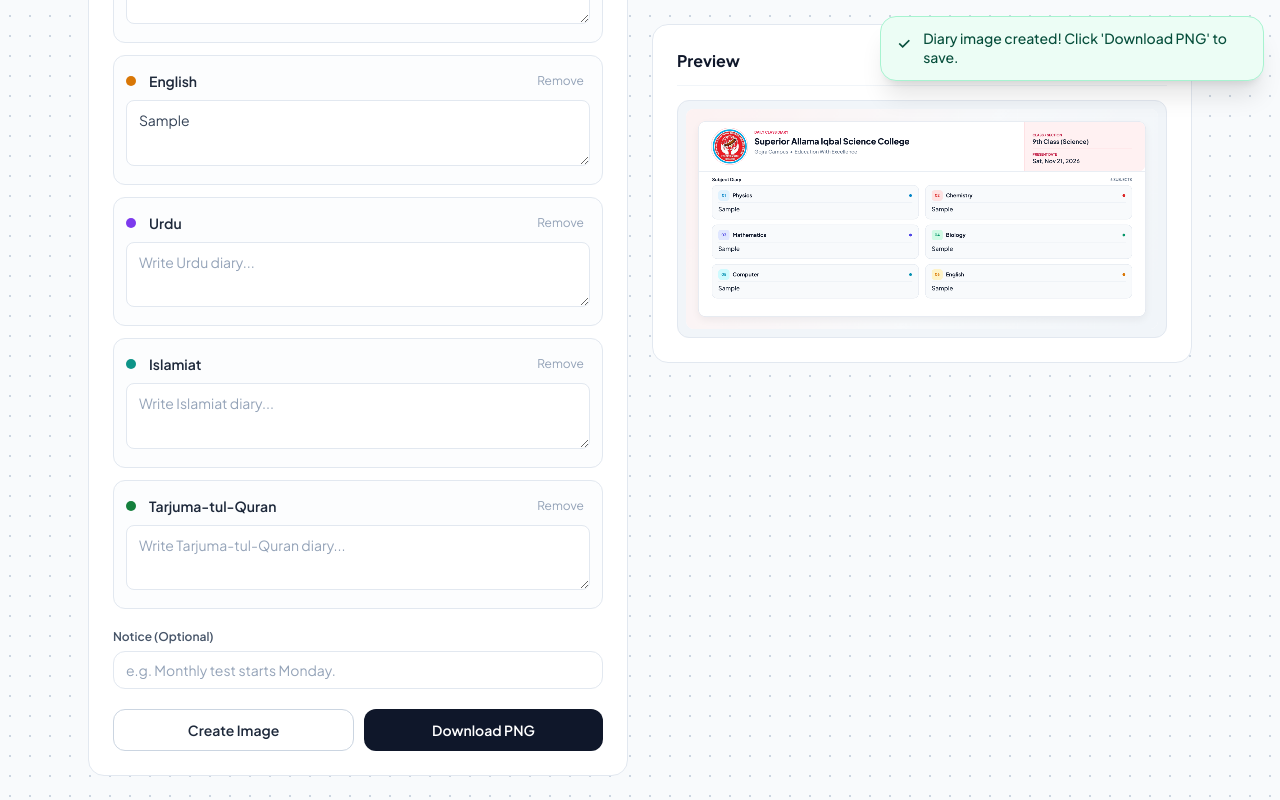
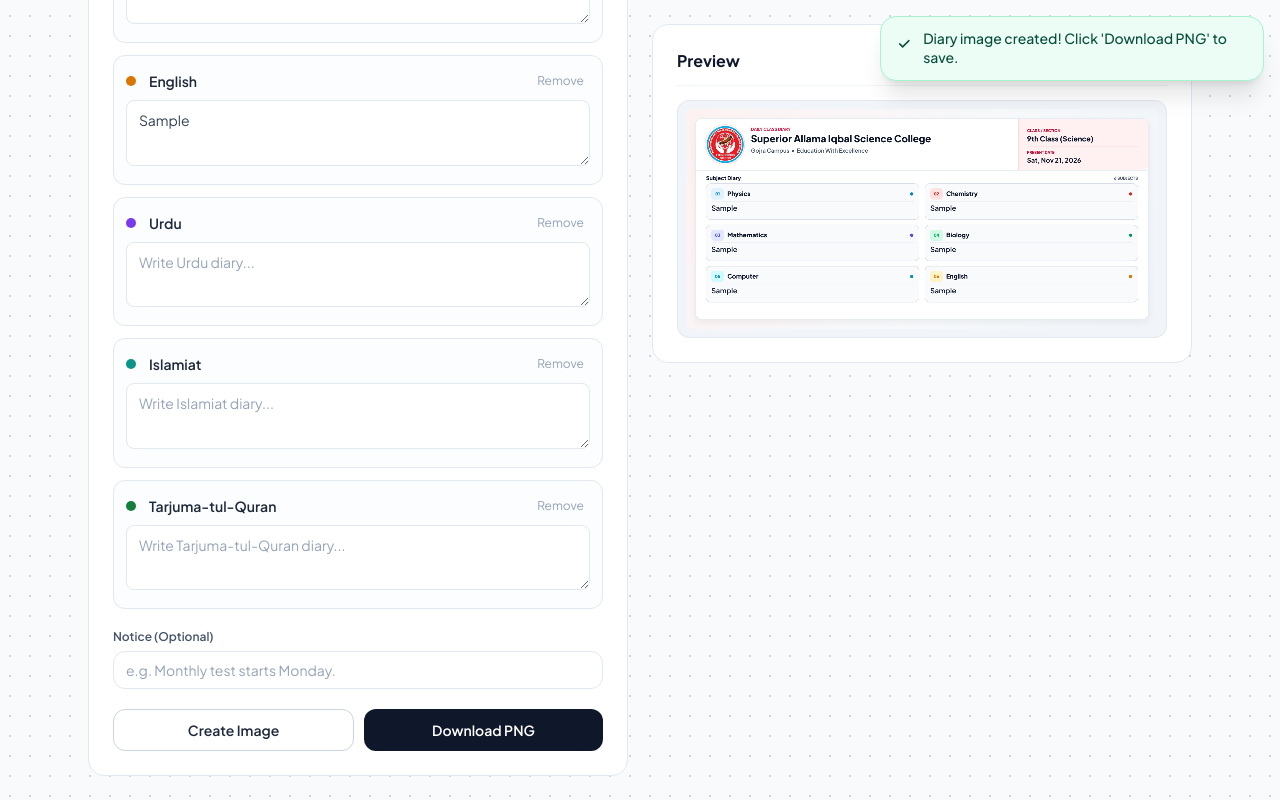
Before and after one commit to rayyanamer/saisc, a plain HTML site: page hw-diary-gen.html in a window 1280 px wide. Both pictures are taken after typing "Sample", "Sample", "Sample", "Sample", "Sample", "Sample" into the empty fields and a click on the button "Create Image". Shown: the part 1034-1834 px from the top of the page. Drawn offline with nearby package versions, Linux system fonts and the light colour scheme.

Commit message:
Update hw-diary-gen.html

```diff
--- a/hw-diary-gen.html
+++ b/hw-diary-gen.html
@@ -642,9 +642,9 @@
         const canvas = els.diaryCanvas;
         const ctx = canvas.getContext("2d");
 
-        const width = 1520;
-        const outerMargin = 40;
-        const cardPadX = 44;
+        const width = 1600;
+        const outerMargin = 32;
+        const cardPadX = 36;
         const contentWidth = width - outerMargin * 2;
         const innerWidth = contentWidth - cardPadX * 2;
 
@@ -653,25 +653,25 @@
 
         const measureCtx = document.createElement("canvas").getContext("2d");
 
-        const colGap = 22;
+        const colGap = 20;
         const rowGap = 18;
         const cardTopPad = 16;
         const cardBottomPad = 18;
-        const headerStripH = 34;
+        const headerStripH = 38;
         const headerToBodyGap = 12;
         const cardColW = (innerWidth - colGap) / 2;
 
         const measuredItems = populatedSubjects.map((item, idx) => {
           const isRtl = containsRtlScript(item.diary);
-          const lineHeight = isRtl ? 38 : 29;
+          const lineHeight = isRtl ? 46 : 35;
           measureCtx.font = isRtl
-            ? '400 22px "Noto Naskh Arabic", serif'
-            : '500 19px "Plus Jakarta Sans", sans-serif';
-          const textMaxW = cardColW - 40;
+            ? '600 27px "Noto Naskh Arabic", serif'
+            : '600 24px "Plus Jakarta Sans", sans-serif';
+          const textMaxW = cardColW - 36;
           const lines = wrapTextLines(measureCtx, item.diary.trim(), textMaxW);
           const safeLines = lines.length > 0 ? lines : [""];
           const rowHeight = Math.max(
-            108,
+            122,
             cardTopPad + headerStripH + headerToBodyGap + safeLines.length * lineHeight + cardBottomPad
           );
           return {
@@ -687,15 +687,15 @@
         const gridRows = [];
         if (measuredItems.length === 1) {
           const single = measuredItems[0];
-          const lineHeight = single.isRtl ? 38 : 29;
+          const lineHeight = single.isRtl ? 46 : 35;
           measureCtx.font = single.isRtl
-            ? '400 22px "Noto Naskh Arabic", serif'
-            : '500 19px "Plus Jakarta Sans", sans-serif';
-          const fullTextMaxW = innerWidth - 44;
+            ? '600 27px "Noto Naskh Arabic", serif'
+            : '600 24px "Plus Jakarta Sans", sans-serif';
+          const fullTextMaxW = innerWidth - 40;
           const fullLines = wrapTextLines(measureCtx, single.diary.trim(), fullTextMaxW);
           const safeLines = fullLines.length > 0 ? fullLines : [""];
           const rowHeight = Math.max(
-            108,
+            122,
             cardTopPad + headerStripH + headerToBodyGap + safeLines.length * lineHeight + cardBottomPad
           );
           gridRows.push([{ ...single, lineHeight, lines: safeLines, rowHeight, isFullWidth: true }]);
@@ -716,26 +716,26 @@
         const subjectsBlockHeight = hasEntries
           ? gridRows.reduce((sum, pair) => sum + pair[0].rowHeight, 0) +
             Math.max(0, gridRows.length - 1) * rowGap
-          : 112;
+          : 120;
 
         const noteText = state.generalNote.trim();
         const noteIsRtl = containsRtlScript(noteText);
-        const noteLineH = noteIsRtl ? 36 : 27;
+        const noteLineH = noteIsRtl ? 42 : 32;
         measureCtx.font = noteIsRtl
-          ? '400 20px "Noto Naskh Arabic", serif'
-          : '500 18px "Plus Jakarta Sans", sans-serif';
-        const noteLines = noteText ? wrapTextLines(measureCtx, noteText, innerWidth - 48) : [];
-        const noteBoxHeight = noteLines.length > 0 ? 46 + noteLines.length * noteLineH : 0;
+          ? '600 24px "Noto Naskh Arabic", serif'
+          : '600 22px "Plus Jakarta Sans", sans-serif';
+        const noteLines = noteText ? wrapTextLines(measureCtx, noteText, innerWidth - 44) : [];
+        const noteBoxHeight = noteLines.length > 0 ? 52 + noteLines.length * noteLineH : 0;
 
-        const headerHeight = 176;
-        const sectionTitleHeight = 48;
-        const bottomPad = 40;
+        const headerHeight = 192;
+        const sectionTitleHeight = 52;
+        const bottomPad = 36;
         const totalHeight =
           outerMargin * 2 +
           headerHeight +
           sectionTitleHeight +
           subjectsBlockHeight +
-          (noteBoxHeight > 0 ? noteBoxHeight + 20 : 0) +
+          (noteBoxHeight > 0 ? noteBoxHeight + 18 : 0) +
           bottomPad;
 
         canvas.width = width;
@@ -766,8 +766,8 @@
         ctx.lineWidth = 1.5;
         ctx.stroke();
 
-        const headerBandH = 160;
-        const splitX = sheetX + contentWidth - 390;
+        const headerBandH = 176;
+        const splitX = sheetX + contentWidth - 440;
 
         ctx.save();
         roundRectPath(ctx, sheetX + 1, sheetY + 1, contentWidth - 2, headerBandH, 23);
@@ -784,7 +784,7 @@
         ctx.restore();
 
         let cursorY = sheetY + 24;
-        const logoSize = 112;
+        const logoSize = 128;
         const logoX = sheetX + cardPadX;
         const logoY = cursorY;
 
@@ -799,60 +799,60 @@
         ctx.restore();
 
         const tempLogoCanvas = document.createElement("canvas");
-        tempLogoCanvas.width = 280;
-        tempLogoCanvas.height = 280;
-        drawCampusLogo(tempLogoCanvas.getContext("2d"), 280, state.customLogoImg);
+        tempLogoCanvas.width = 300;
+        tempLogoCanvas.height = 300;
+        drawCampusLogo(tempLogoCanvas.getContext("2d"), 300, state.customLogoImg);
         ctx.drawImage(tempLogoCanvas, logoX, logoY, logoSize, logoSize);
 
         const textStartX = logoX + logoSize + 24;
 
         ctx.fillStyle = "#E11D48";
-        ctx.font = '700 11.5px "Plus Jakarta Sans", sans-serif';
+        ctx.font = '800 14px "Plus Jakarta Sans", sans-serif';
         ctx.textAlign = "left";
         ctx.textBaseline = "top";
         ctx.fillText("DAILY CLASS DIARY", textStartX, cursorY + 6);
 
         ctx.fillStyle = "#0F172A";
-        ctx.font = '800 27px "Plus Jakarta Sans", sans-serif';
-        ctx.fillText("Superior Allama Iqbal Science College", textStartX, cursorY + 28);
+        ctx.font = '800 33px "Plus Jakarta Sans", sans-serif';
+        ctx.fillText("Superior Allama Iqbal Science College", textStartX, cursorY + 30);
 
-        ctx.fillStyle = "#64748B";
-        ctx.font = '500 16px "Plus Jakarta Sans", sans-serif';
-        ctx.fillText("Gojra Campus  •  Education With Excellence", textStartX, cursorY + 66);
+        ctx.fillStyle = "#475569";
+        ctx.font = '600 19px "Plus Jakarta Sans", sans-serif';
+        ctx.fillText("Gojra Campus  •  Education With Excellence", textStartX, cursorY + 76);
 
         const activeClass = getActiveClassName();
         const formattedDate = formatDisplayDate(state.date);
-        const metaLeftX = splitX + 26;
+        const metaLeftX = splitX + 28;
         const metaRightX = sheetX + contentWidth - cardPadX;
 
         ctx.textAlign = "left";
         ctx.textBaseline = "middle";
-        ctx.font = '700 11px "Plus Jakarta Sans", sans-serif';
+        ctx.font = '800 13px "Plus Jakarta Sans", sans-serif';
         ctx.fillStyle = "#BE123C";
-        ctx.fillText("CLASS / SECTION", metaLeftX, cursorY + 20);
+        ctx.fillText("CLASS / SECTION", metaLeftX, cursorY + 18);
 
-        ctx.font = '700 19.5px "Plus Jakarta Sans", sans-serif';
-        ctx.fillStyle = "#1E293B";
+        ctx.font = '800 24px "Plus Jakarta Sans", sans-serif';
+        ctx.fillStyle = "#0F172A";
         let displayClass = activeClass;
         while (ctx.measureText(displayClass).width > metaRightX - metaLeftX && displayClass.length > 4) {
           displayClass = displayClass.slice(0, -1);
         }
-        ctx.fillText(displayClass, metaLeftX, cursorY + 42);
+        ctx.fillText(displayClass, metaLeftX, cursorY + 46);
 
         ctx.strokeStyle = "#FECDD3";
-        ctx.lineWidth = 1;
+        ctx.lineWidth = 1.25;
         ctx.beginPath();
-        ctx.moveTo(metaLeftX, cursorY + 64);
-        ctx.lineTo(metaRightX, cursorY + 64);
+        ctx.moveTo(metaLeftX, cursorY + 72);
+        ctx.lineTo(metaRightX, cursorY + 72);
         ctx.stroke();
 
-        ctx.font = '700 11px "Plus Jakarta Sans", sans-serif';
+        ctx.font = '800 13px "Plus Jakarta Sans", sans-serif';
         ctx.fillStyle = "#BE123C";
-        ctx.fillText("PRESENT DATE", metaLeftX, cursorY + 82);
+        ctx.fillText("PRESENT DATE", metaLeftX, cursorY + 92);
 
-        ctx.font = '600 18.5px "Plus Jakarta Sans", sans-serif';
-        ctx.fillStyle = "#1E293B";
-        ctx.fillText(formattedDate, metaLeftX, cursorY + 104);
+        ctx.font = '700 22px "Plus Jakarta Sans", sans-serif';
+        ctx.fillStyle = "#0F172A";
+        ctx.fillText(formattedDate, metaLeftX, cursorY + 119);
 
         cursorY = sheetY + headerBandH + 1;
         ctx.strokeStyle = "#E2E8F0";
@@ -863,15 +863,15 @@
         ctx.stroke();
 
         cursorY += 26;
-        ctx.font = '700 14.5px "Plus Jakarta Sans", sans-serif';
+        ctx.font = '800 18px "Plus Jakarta Sans", sans-serif';
         ctx.fillStyle = "#0F172A";
         ctx.textBaseline = "middle";
         ctx.fillText("Subject Diary", sheetX + cardPadX, cursorY);
 
         if (hasEntries) {
           ctx.textAlign = "right";
-          ctx.font = '600 12px "Plus Jakarta Sans", sans-serif';
-          ctx.fillStyle = "#64748B";
+          ctx.font = '700 14px "Plus Jakarta Sans", sans-serif';
+          ctx.fillStyle = "#475569";
           ctx.fillText(
             `${populatedSubjects.length} SUBJECT${populatedSubjects.length > 1 ? "S" : ""}`,
             metaRightX,
@@ -880,7 +880,7 @@
           ctx.textAlign = "left";
         } else if (highlightEmptyWarning) {
           ctx.textAlign = "right";
-          ctx.font = '600 12px "Plus Jakarta Sans", sans-serif';
+          ctx.font = '700 14px "Plus Jakarta Sans", sans-serif';
           ctx.fillStyle = "#E11D48";
           ctx.fillText("Enter diary text in at least one subject", metaRightX, cursorY);
           ctx.textAlign = "left";
@@ -900,8 +900,8 @@
 
           ctx.textAlign = "center";
           ctx.textBaseline = "middle";
-          ctx.font = '500 16.5px "Plus Jakarta Sans", sans-serif';
-          ctx.fillStyle = "#64748B";
+          ctx.font = '600 20px "Plus Jakarta Sans", sans-serif';
+          ctx.fillStyle = "#475569";
           ctx.fillText(
             "Empty subjects are hidden automatically. Write a subject diary on the left to display it.",
             sheetX + contentWidth / 2,
@@ -922,38 +922,38 @@
               roundRectPath(ctx, itemX, cursorY, itemW, rowH, 16);
               ctx.fillStyle = "#F8FAFC";
               ctx.fill();
-              ctx.strokeStyle = "#E2E8F0";
-              ctx.lineWidth = 1.25;
+              ctx.strokeStyle = "#CBD5E1";
+              ctx.lineWidth = 1.35;
               ctx.stroke();
 
               const stripY = cursorY + cardTopPad;
-              const stripX = itemX + 20;
-              const stripW = itemW - 40;
+              const stripX = itemX + 18;
+              const stripW = itemW - 36;
 
-              const badgeW = 36;
+              const badgeW = 42;
               roundRectPath(ctx, stripX, stripY, badgeW, headerStripH, 9);
               ctx.fillStyle = item.badgeBg;
               ctx.fill();
 
-              ctx.font = '700 12px "Plus Jakarta Sans", sans-serif';
+              ctx.font = '800 14px "Plus Jakarta Sans", sans-serif';
               ctx.fillStyle = item.color;
               ctx.textAlign = "center";
               ctx.textBaseline = "middle";
               ctx.fillText(item.serialNo, stripX + badgeW / 2, stripY + headerStripH / 2);
 
               ctx.textAlign = "left";
-              ctx.font = '700 17px "Plus Jakarta Sans", sans-serif';
+              ctx.font = '800 21px "Plus Jakarta Sans", sans-serif';
               ctx.fillStyle = "#0F172A";
-              ctx.fillText(item.name.trim() || "Subject", stripX + badgeW + 10, stripY + headerStripH / 2 + 0.5);
+              ctx.fillText(item.name.trim() || "Subject", stripX + badgeW + 12, stripY + headerStripH / 2 + 0.5);
 
               ctx.beginPath();
-              ctx.arc(stripX + stripW - 6, stripY + headerStripH / 2, 4.5, 0, Math.PI * 2);
+              ctx.arc(stripX + stripW - 7, stripY + headerStripH / 2, 5.5, 0, Math.PI * 2);
               ctx.fillStyle = item.color;
               ctx.fill();
 
               const ruleY = stripY + headerStripH + 6;
               ctx.strokeStyle = "#E2E8F0";
-              ctx.lineWidth = 1;
+              ctx.lineWidth = 1.2;
               ctx.beginPath();
               ctx.moveTo(stripX, ruleY);
               ctx.lineTo(stripX + stripW, ruleY);
@@ -963,7 +963,7 @@
               ctx.textBaseline = "top";
               if (item.isRtl) {
                 ctx.textAlign = "right";
-                ctx.font = '400 22px "Noto Naskh Arabic", serif';
+                ctx.font = '600 27px "Noto Naskh Arabic", serif';
                 ctx.fillStyle = "#0F172A";
                 const rtlRightX = stripX + stripW;
                 item.lines.forEach((line, idx) => {
@@ -971,8 +971,8 @@
                 });
               } else {
                 ctx.textAlign = "left";
-                ctx.font = '500 19px "Plus Jakarta Sans", sans-serif';
-                ctx.fillStyle = "#1E293B";
+                ctx.font = '600 24px "Plus Jakarta Sans", sans-serif';
+                ctx.fillStyle = "#0F172A";
                 item.lines.forEach((line, idx) => {
                   ctx.fillText(line, stripX, bodyStartY + idx * item.lineHeight);
                 });
@@ -990,27 +990,27 @@
           ctx.fillStyle = "#FFF1F2";
           ctx.fill();
           ctx.strokeStyle = "#FECDD3";
-          ctx.lineWidth = 1.25;
+          ctx.lineWidth = 1.35;
           ctx.stroke();
 
-          ctx.font = '700 11.5px "Plus Jakarta Sans", sans-serif';
+          ctx.font = '800 14px "Plus Jakarta Sans", sans-serif';
           ctx.fillStyle = "#BE123C";
           ctx.textBaseline = "top";
-          ctx.fillText("NOTICE", sheetX + cardPadX + 22, cursorY + 13);
+          ctx.fillText("NOTICE", sheetX + cardPadX + 22, cursorY + 14);
 
           ctx.font = noteIsRtl
-            ? '400 20px "Noto Naskh Arabic", serif'
-            : '500 18px "Plus Jakarta Sans", sans-serif';
+            ? '600 24px "Noto Naskh Arabic", serif'
+            : '600 22px "Plus Jakarta Sans", sans-serif';
           ctx.fillStyle = "#881337";
           if (noteIsRtl) {
             ctx.textAlign = "right";
             noteLines.forEach((line, idx) => {
-              ctx.fillText(line, metaRightX - 22, cursorY + 33 + idx * noteLineH);
+              ctx.fillText(line, metaRightX - 22, cursorY + 36 + idx * noteLineH);
             });
             ctx.textAlign = "left";
           } else {
             noteLines.forEach((line, idx) => {
-              ctx.fillText(line, sheetX + cardPadX + 22, cursorY + 33 + idx * noteLineH);
+              ctx.fillText(line, sheetX + cardPadX + 22, cursorY + 36 + idx * noteLineH);
             });
           }
         }
```
